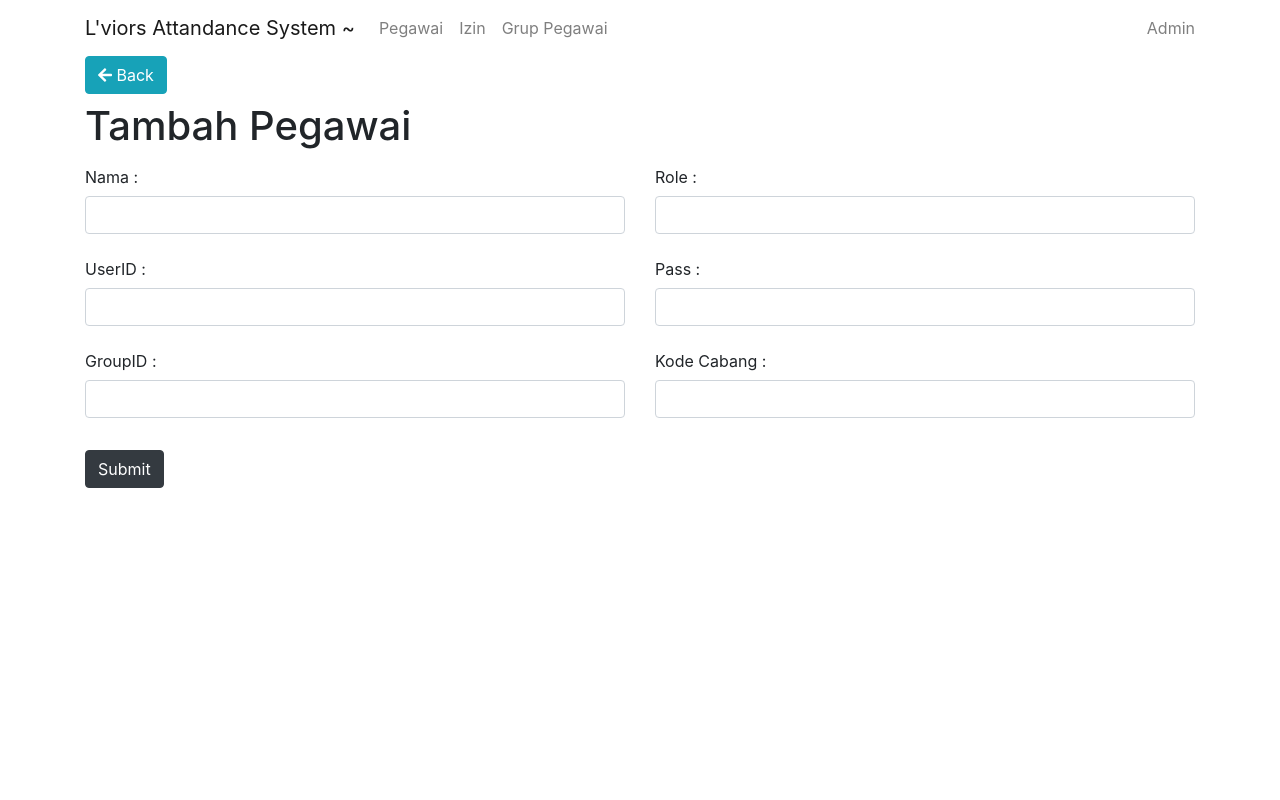
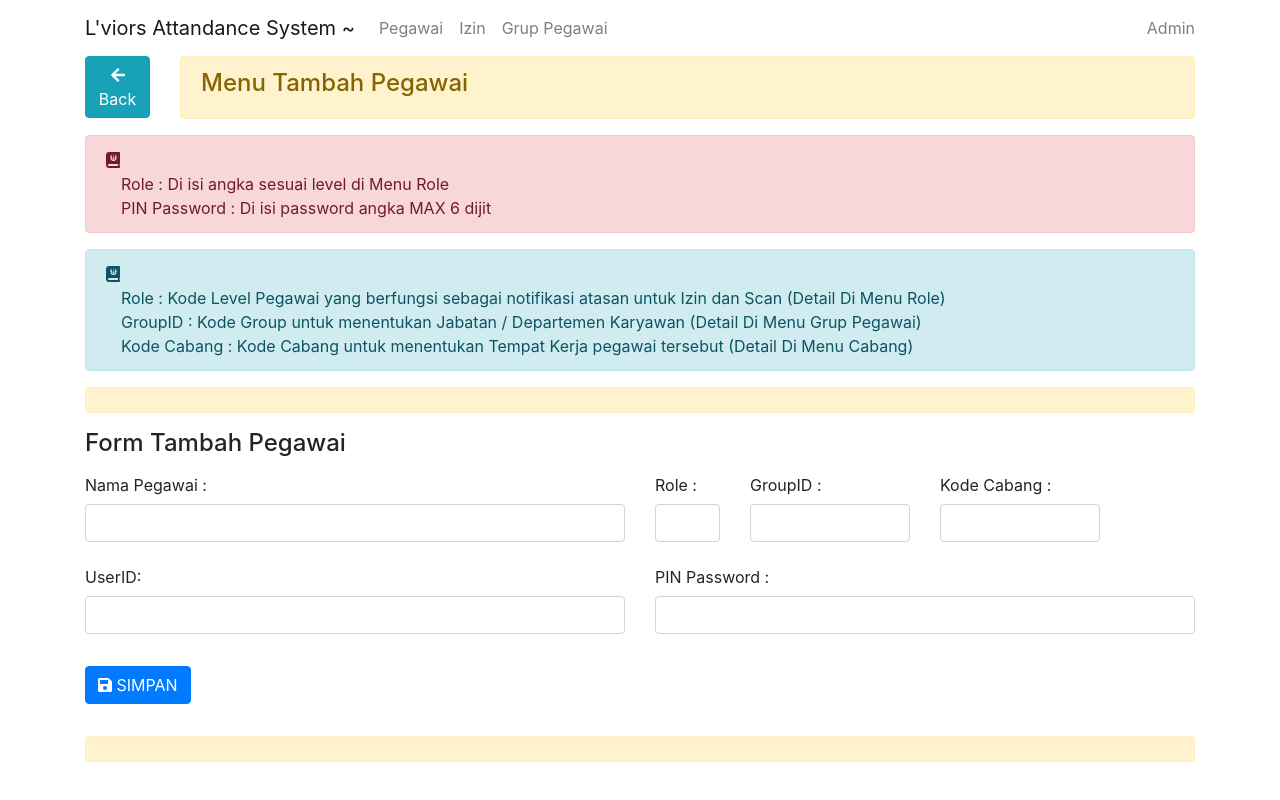
Before and after one commit to skipfortoday/react-admin, a React (Create React App) app: page /create in a window 1280 px wide. Built offline with nearby package versions, Linux system fonts and the light colour scheme.

Commit message:
Navigation Page Pegawai

```diff
--- a/src/components/FormComponent.js
+++ b/src/components/FormComponent.js
@@ -3,6 +3,8 @@ import { reduxForm, Field } from "redux-form";
 import { connect } from "react-redux";
 import { FormGroup, Col, Label, Input, Row, Button } from "reactstrap";
 import UserValidation from "../validations/UserValidation";
+import { FontAwesomeIcon } from "@fortawesome/react-fontawesome";
+import { faSave } from "@fortawesome/free-solid-svg-icons";
 
 const renderField = ({
   input,
@@ -58,18 +60,40 @@ class FormComponent extends Component {
                 type="text"
                 name="Nama"
                 component={renderField}
-                label="Nama :"
+                label="Nama Pegawai :"
               />
             </FormGroup>
           </Col>
 
-          <Col md={6}>
+          <Col md={1}>
+            <FormGroup>
+              <Field
+                type="number"
+                name="RoleUser"
+                component={renderField}
+                label="Role :"
+              />
+            </FormGroup>
+          </Col>
+
+          <Col md={2}>
             <FormGroup>
               <Field
                 type="text"
-                name="RoleUser"
+                name="GroupID"
                 component={renderField}
-                label="Role :"
+                label="GroupID :"
+              />
+            </FormGroup>
+          </Col>
+
+          <Col md={2}>
+            <FormGroup>
+              <Field
+                type="text"
+                name="KodeCabang"
+                component={renderField}
+                label="Kode Cabang :"
               />
             </FormGroup>
           </Col>
@@ -80,7 +104,7 @@ class FormComponent extends Component {
                 type="text"
                 name="UserID"
                 component={renderField}
-                label="UserID :"
+                label="UserID:"
               />
             </FormGroup>
           </Col>
@@ -88,35 +112,16 @@ class FormComponent extends Component {
           <Col md={6}>
             <FormGroup>
               <Field
-                type="text"
+                type="number"
                 name="Pass"
                 component={renderField}
-                label="Pass :"
+                label="PIN Password :"
               />
             </FormGroup>
           </Col>
 
-          <Col md={6}>
-            <FormGroup>
-              <Field
-                type="text"
-                name="GroupID"
-                component={renderField}
-                label="GroupID :"
-              />
-            </FormGroup>
-          </Col>
 
-          <Col md={6}>
-            <FormGroup>
-              <Field
-                type="text"
-                name="KodeCabang"
-                component={renderField}
-                label="Kode Cabang :"
-              />
-            </FormGroup>
-          </Col>
+
 
 
 
@@ -126,11 +131,11 @@ class FormComponent extends Component {
           <Col md="12">
             <FormGroup>
               <Button
-                color="dark"
+                color="primary"
                 type="submit"
                 disabled={this.props.submitting}
               >
-                Submit
+                <FontAwesomeIcon icon={faSave} /> SIMPAN
               </Button>
             </FormGroup>
           </Col>
--- a/src/components/FormGroupComponent.js
+++ b/src/components/FormGroupComponent.js
@@ -3,6 +3,8 @@ import { reduxForm, Field } from "redux-form";
 import { connect } from "react-redux";
 import { FormGroup, Col, Label, Input, Row, Button, Alert } from "reactstrap";
 import GroupValidation from "../validations/GroupValidation";
+import { FontAwesomeIcon } from "@fortawesome/react-fontawesome";
+import { faSave } from "@fortawesome/free-solid-svg-icons";
 
 const renderField = ({
   input,
@@ -300,11 +302,11 @@ class FormGroupComponent extends Component {
           <Col md="12">
             <FormGroup>
               <Button
-                color="dark"
+                color="primary"
                 type="submit"
                 disabled={this.props.submitting}
               >
-                Submit
+               <FontAwesomeIcon icon={faSave} /> SIMPAN
               </Button>
             </FormGroup>
           </Col>
--- a/src/components/InfoHomePegawai.js
+++ b/src/components/InfoHomePegawai.js
@@ -3,7 +3,7 @@ import { Row, Col, Alert} from "reactstrap";
 import { FontAwesomeIcon } from "@fortawesome/react-fontawesome";
 import { faJournalWhills } from "@fortawesome/free-solid-svg-icons";
 
-const InfoMenuPegawai = () => {
+const InfoHomePegawai = () => {
   return (
     <Row className="mb-12">
       <Col>
@@ -28,4 +28,4 @@ const InfoMenuPegawai = () => {
   );
 };
 
-export default InfoMenuPegawai;
+export default InfoHomePegawai;
--- /dev/null
+++ b/src/components/InfoMenuPegawai.js
@@ -0,0 +1,37 @@
+import React from "react";
+import { Row, Col, Alert} from "reactstrap";
+import { FontAwesomeIcon } from "@fortawesome/react-fontawesome";
+import { faJournalWhills } from "@fortawesome/free-solid-svg-icons";
+
+const InfoMenuPegawai = () => {
+  return (
+    <Row className="mb-12">
+      <Col>
+         <Alert color="danger">
+         <FontAwesomeIcon icon={faJournalWhills} />
+
+            <Col>
+                Role : Di isi angka sesuai level di Menu Role
+            </Col>
+            <Col>
+                PIN Password : Di isi password angka MAX 6 dijit
+            </Col>
+        </Alert>
+        <Alert color="info">
+         <FontAwesomeIcon icon={faJournalWhills} />
+            <Col>
+                 Role : Kode Level Pegawai yang berfungsi sebagai notifikasi atasan untuk Izin dan Scan (Detail Di Menu Role)
+            </Col>
+            <Col>
+                GroupID : Kode Group untuk menentukan Jabatan / Departemen Karyawan (Detail Di Menu Grup Pegawai)
+            </Col>
+            <Col>
+                Kode Cabang : Kode Cabang untuk menentukan Tempat Kerja pegawai tersebut (Detail Di Menu Cabang)
+            </Col>
+        </Alert>
+      </Col>
+    </Row>
+  );
+};
+
+export default InfoMenuPegawai;
--- a/src/containers/CreateGroupContainer.js
+++ b/src/containers/CreateGroupContainer.js
@@ -41,7 +41,7 @@ class CreateGroupContainer extends Component {
     }
     return (
       <Container>
-          <Row>
+        <Row>
          <Col md={1}>
           <BackGroup />
          </Col>
@@ -55,6 +55,7 @@ class CreateGroupContainer extends Component {
         <Alert color="warning" ></Alert>
         <h2>Form Tambah Group Pegawai</h2>
         <FormGroupComponent onSubmit={(data) => this.handleSubmit(data)} />
+        <Alert color="warning" ></Alert>
       </Container>
     );
   }
--- a/src/containers/CreateUserContainer.js
+++ b/src/containers/CreateUserContainer.js
@@ -1,10 +1,11 @@
 import React, { Component } from "react";
-import { Container } from "reactstrap";
+import { Container,Col,Row,Alert } from "reactstrap";
 import BackComponent from "../components/BackComponent";
 import FormComponent from "../components/FormComponent";
 import { connect } from "react-redux";
 import { postUserCreate } from "../actions/userAction";
 import swal from "sweetalert";
+import InfoMenuPegawai from "../components/InfoMenuPegawai";
 
 const mapStateToProps = (state) => {
   return {
@@ -40,9 +41,21 @@ class CreateUserContainer extends Component {
     }
     return (
       <Container>
-        <BackComponent />
-        <h1>Tambah Pegawai</h1>
+           <Row>
+         <Col md={1}>
+          <BackComponent/>
+         </Col>
+         <Col md={11}>
+          <Alert color="warning" >
+           <h4 >Menu Tambah Pegawai</h4>
+          </Alert>
+          </Col>
+        </Row>
+        <InfoMenuPegawai/>
+        <Alert color="warning" ></Alert>
+        <h4>Form Tambah Pegawai</h4>
         <FormComponent onSubmit={(data) => this.handleSubmit(data)} />
+        <Alert color="warning" ></Alert>
       </Container>
     );
   }
--- a/src/containers/DetailGroupContainer.js
+++ b/src/containers/DetailGroupContainer.js
@@ -30,6 +30,7 @@ class DetailGroupContainer extends Component {
           </Container>
         </Alert>
         <DetailGroupComponent />
+        <Alert color="warning" ></Alert>
       </Container>
     );
   }
--- a/src/containers/DetailUserContainer.js
+++ b/src/containers/DetailUserContainer.js
@@ -1,7 +1,8 @@
 import React, { Component } from "react";
-import { Container } from "reactstrap";
+import { Container,Row,Alert,Col } from "reactstrap";
 import BackComponent from "../components/BackComponent";
 import { connect } from "react-redux";
+import InfoMenuPegawai from "../components/InfoMenuPegawai";
 import { getUserDetail } from "../actions/userAction";
 import DetailUserComponent from "../components/DetailUserComponent";
 
@@ -13,9 +14,21 @@ class DetailUserContainer extends Component {
   render() {
     return (
       <Container>
-        <BackComponent />
-        <h1>Detail User</h1>
+          <Row>
+         <Col md={1}>
+          <BackComponent/>
+         </Col>
+         <Col md={11}>
+          <Alert color="warning" >
+           <h4 >Menu Detail Pegawai</h4>
+          </Alert>
+          </Col>
+        </Row>
+        <InfoMenuPegawai/>
+        <Alert color="warning" ></Alert>
+        <h4>Table Detail Pegawai</h4>
         <DetailUserComponent />
+
       </Container>
     );
   }
--- a/src/containers/EditGroupContainer.js
+++ b/src/containers/EditGroupContainer.js
@@ -54,6 +54,7 @@ class EditGroupContainer extends Component {
         <Alert color="warning" ></Alert>
         <h2>Form Edit Group Pegawai</h2>
        <FormGroupComponent onSubmit={(data) => this.handleSubmit(data)} />
+       <Alert color="warning" ></Alert>
       </Container>
     );
   }
--- a/src/containers/GroupContainer.js
+++ b/src/containers/GroupContainer.js
@@ -33,6 +33,7 @@ class GroupContainer extends Component {
         <InfoHomeGroup/>
         <Alert color="warning" ></Alert>
         <GroupComponent />
+        <Alert color="warning" ></Alert>
       </Container>
     );
   }
--- a/src/containers/HomeContainer.js
+++ b/src/containers/HomeContainer.js
@@ -32,6 +32,7 @@ class HomeContainer extends Component {
         <InfoHomePegawai/>
         <Alert color="warning" ></Alert>
         <TableComponent />
+        <Alert color="warning" ></Alert>
       </Container>
     );
   }
```
Also changed, not shown: 1 other file (tests, documents, lock files or other folders).
